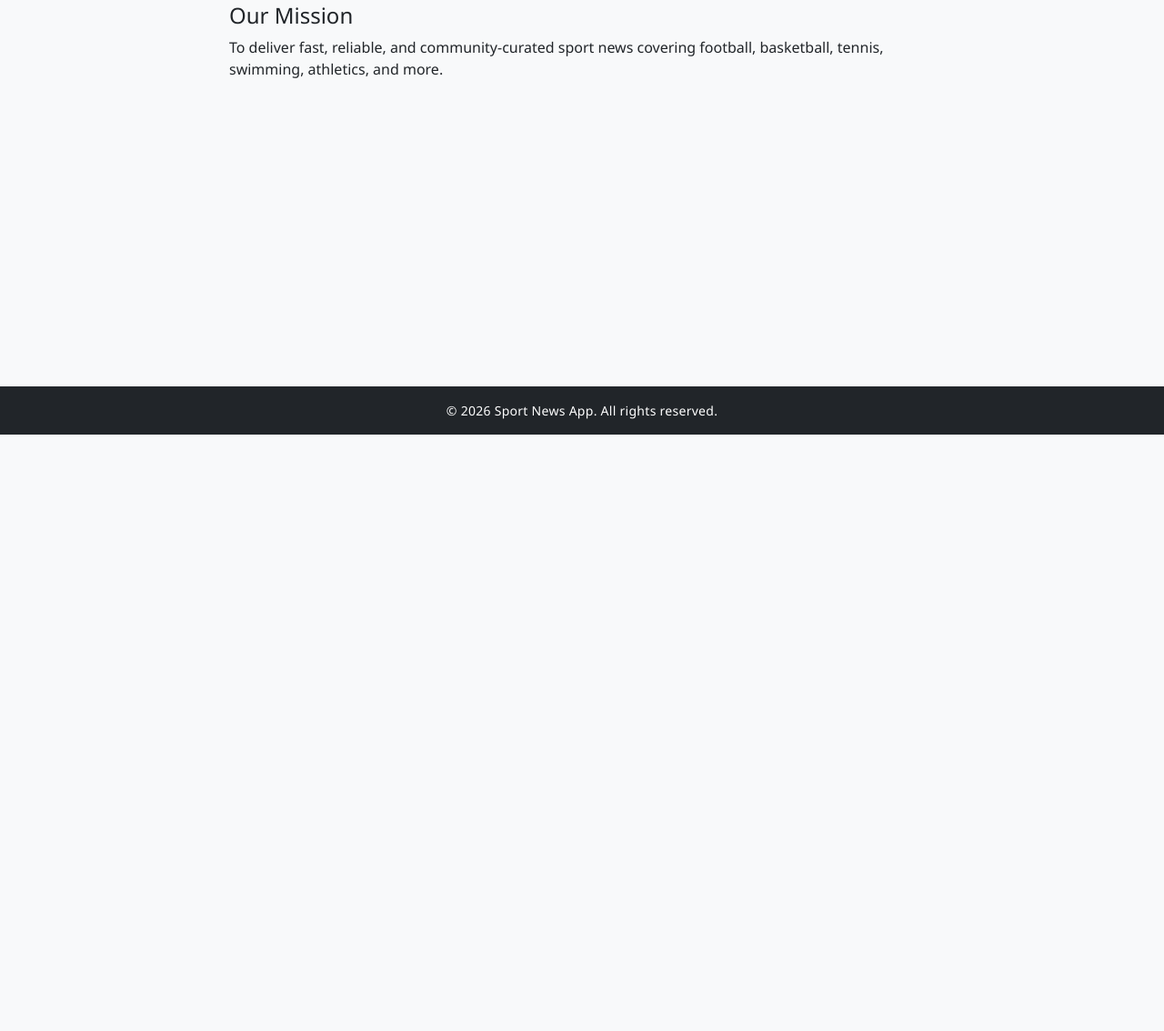
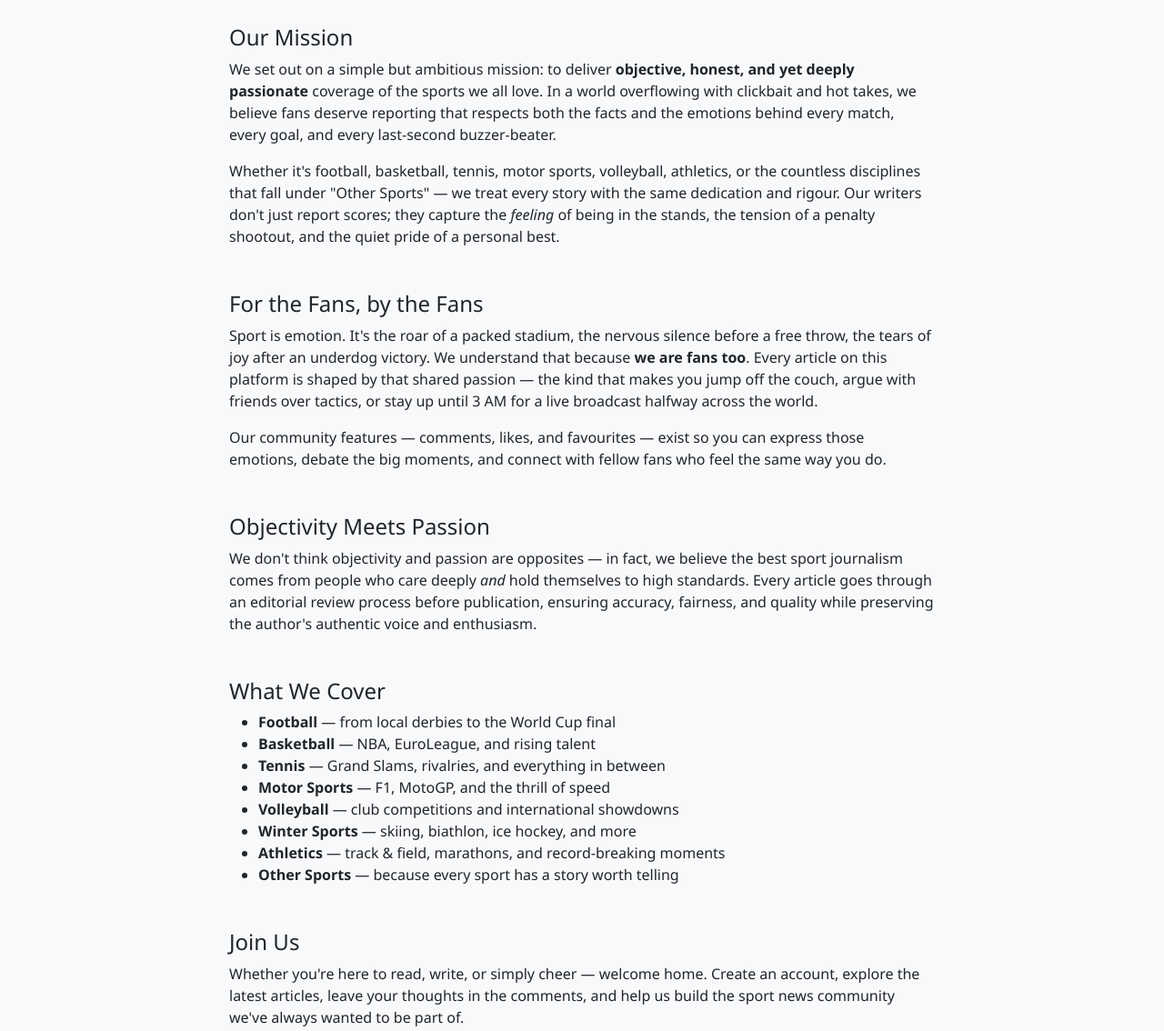
Before and after one commit to PlamenPlamenovStanchev/Sport-News-App, a website built with Vite: page pages/about.html in a window 1280 px wide. Shown: the part 322-1456 px from the top of the page at 91% size. Before the commit the page ends 800 px from the top, so only its background shows below. Built offline with nearby package versions, Linux system fonts and the light colour scheme.

Commit message:
feat: Enhance About page with detailed mission statement and coverage areas

```diff
--- a/pages/about.html
+++ b/pages/about.html
@@ -29,10 +29,59 @@
         to authors who submit articles and editors who review and approve content
         before it goes live.
       </p>
-      <h4 class="mt-4">Our Mission</h4>
+
+      <h4 class="mt-5">Our Mission</h4>
       <p>
-        To deliver fast, reliable, and community-curated sport news covering
-        football, basketball, tennis, swimming, athletics, and more.
+        We set out on a simple but ambitious mission: to deliver <strong>objective, honest, and yet deeply passionate</strong>
+        coverage of the sports we all love. In a world overflowing with clickbait and hot takes, we believe fans
+        deserve reporting that respects both the facts and the emotions behind every match, every goal,
+        and every last-second buzzer-beater.
+      </p>
+      <p>
+        Whether it's football, basketball, tennis, motor sports, volleyball, athletics, or the countless
+        disciplines that fall under "Other Sports" — we treat every story with the same dedication and rigour.
+        Our writers don't just report scores; they capture the <em>feeling</em> of being in the stands,
+        the tension of a penalty shootout, and the quiet pride of a personal best.
+      </p>
+
+      <h4 class="mt-5">For the Fans, by the Fans</h4>
+      <p>
+        Sport is emotion. It's the roar of a packed stadium, the nervous silence before a free throw,
+        the tears of joy after an underdog victory. We understand that because <strong>we are fans too</strong>.
+        Every article on this platform is shaped by that shared passion — the kind that makes you jump off
+        the couch, argue with friends over tactics, or stay up until 3 AM for a live broadcast halfway
+        across the world.
+      </p>
+      <p>
+        Our community features — comments, likes, and favourites — exist so you can express those emotions,
+        debate the big moments, and connect with fellow fans who feel the same way you do.
+      </p>
+
+      <h4 class="mt-5">Objectivity Meets Passion</h4>
+      <p>
+        We don't think objectivity and passion are opposites — in fact, we believe the best sport journalism
+        comes from people who care deeply <em>and</em> hold themselves to high standards. Every article goes
+        through an editorial review process before publication, ensuring accuracy, fairness, and quality
+        while preserving the author's authentic voice and enthusiasm.
+      </p>
+
+      <h4 class="mt-5">What We Cover</h4>
+      <ul>
+        <li><strong>Football</strong> — from local derbies to the World Cup final</li>
+        <li><strong>Basketball</strong> — NBA, EuroLeague, and rising talent</li>
+        <li><strong>Tennis</strong> — Grand Slams, rivalries, and everything in between</li>
+        <li><strong>Motor Sports</strong> — F1, MotoGP, and the thrill of speed</li>
+        <li><strong>Volleyball</strong> — club competitions and international showdowns</li>
+        <li><strong>Winter Sports</strong> — skiing, biathlon, ice hockey, and more</li>
+        <li><strong>Athletics</strong> — track &amp; field, marathons, and record-breaking moments</li>
+        <li><strong>Other Sports</strong> — because every sport has a story worth telling</li>
+      </ul>
+
+      <h4 class="mt-5">Join Us</h4>
+      <p>
+        Whether you're here to read, write, or simply cheer — welcome home. Create an account,
+        explore the latest articles, leave your thoughts in the comments, and help us build the sport
+        news community we've always wanted to be part of.
       </p>
     </main>
 
```
